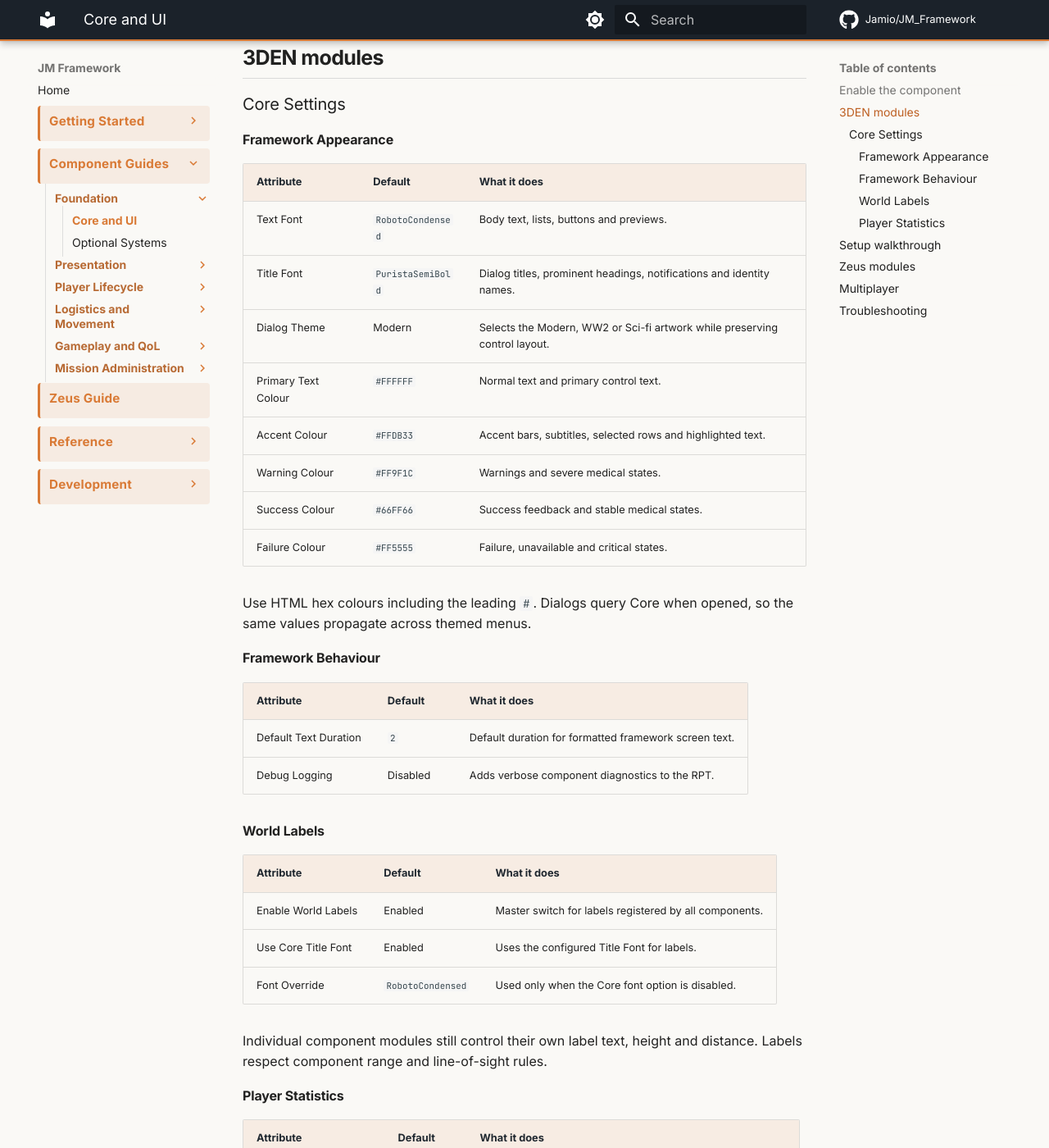
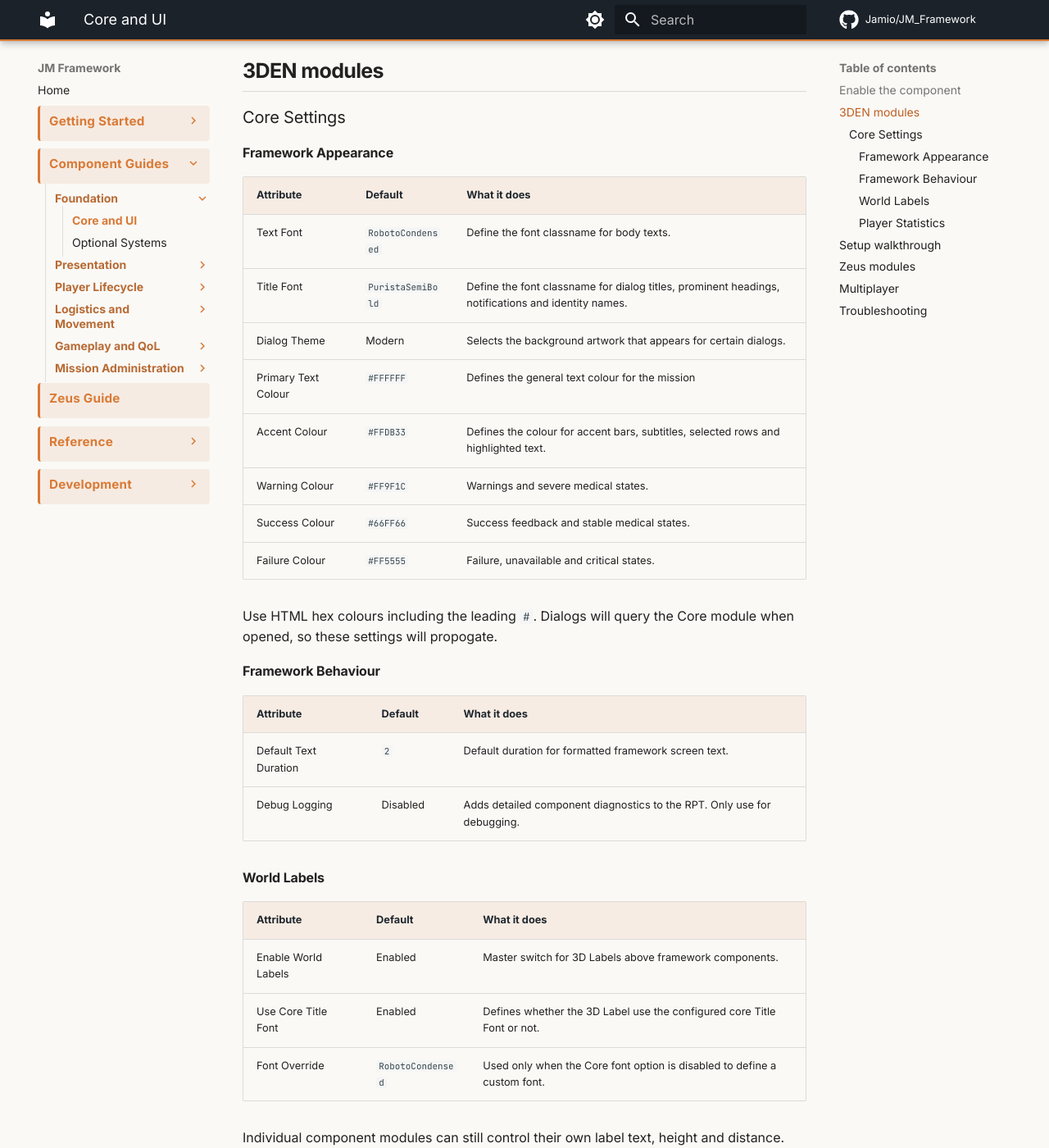
Before and after one commit to Jamio/JM_Framework_Docs, an MkDocs documentation site: the page built from docs/components/foundation/core.md, in a window 1280 px wide and 1400 px high, scrolled down 465 px. Shown: the whole window at 82% size. Built offline with MkDocs 1.6.1 and Material for MkDocs 9.7.7, drawn with Linux system fonts in a browser that asks for light colours; comment, search, counter and statistics services are not loaded; some of the changed text lies outside the part shown.

Commit message:
Revise core documentation for clarity and detail
Updated the core documentation to clarify module requirements, settings, and usage instructions.

```diff
--- a/docs/components/foundation/core.md
+++ b/docs/components/foundation/core.md
@@ -1,10 +1,12 @@
-# Core and Shared UI
+# Core
 
 Core establishes the shared fonts, colours, dialog theme, world-label behaviour and runtime services used by the rest of JM Framework. It also maintains the component registry and creates the in-game Framework Status diary subject.
 
 ## Enable the component
 
-Place exactly one **[JMF] - Core > Core Settings** module. **Every framework mission should contain this module.**{ .jmf-emphasis }
+Place exactly one **[JMF] - Core > Core Settings** module.
+
+**Mission that intends to use the JM Framework should contain this module.**{ .jmf-emphasis }
 
 ## 3DEN modules
 
@@ -14,53 +16,53 @@ Place exactly one **[JMF] - Core > Core Settings** module. **Every framework mis
 
 | Attribute | Default | What it does |
 | --- | --- | --- |
-| Text Font | `RobotoCondensed` | Body text, lists, buttons and previews. |
-| Title Font | `PuristaSemiBold` | Dialog titles, prominent headings, notifications and identity names. |
-| Dialog Theme | Modern | Selects the Modern, WW2 or Sci-fi artwork while preserving control layout. |
-| Primary Text Colour | `#FFFFFF` | Normal text and primary control text. |
-| Accent Colour | `#FFDB33` | Accent bars, subtitles, selected rows and highlighted text. |
+| Text Font | `RobotoCondensed` | Define the font classname for body texts. |
+| Title Font | `PuristaSemiBold` | Define the font classname for dialog titles, prominent headings, notifications and identity names. |
+| Dialog Theme | Modern | Selects the background artwork that appears for certain dialogs. |
+| Primary Text Colour | `#FFFFFF` | Defines the general text colour for the mission |
+| Accent Colour | `#FFDB33` | Defines the colour for accent bars, subtitles, selected rows and highlighted text. |
 | Warning Colour | `#FF9F1C` | Warnings and severe medical states. |
 | Success Colour | `#66FF66` | Success feedback and stable medical states. |
 | Failure Colour | `#FF5555` | Failure, unavailable and critical states. |
 
-Use HTML hex colours including the leading `#`. Dialogs query Core when opened, so the same values propagate across themed menus.
+Use HTML hex colours including the leading `#`. Dialogs will query the Core module when opened, so these settings will propogate.
 
 #### Framework Behaviour
 
 | Attribute | Default | What it does |
 | --- | --- | --- |
 | Default Text Duration | `2` | Default duration for formatted framework screen text. |
-| Debug Logging | Disabled | Adds verbose component diagnostics to the RPT. |
+| Debug Logging | Disabled | Adds detailed component diagnostics to the RPT. Only use for debugging. |
 
 #### World Labels
 
 | Attribute | Default | What it does |
 | --- | --- | --- |
-| Enable World Labels | Enabled | Master switch for labels registered by all components. |
-| Use Core Title Font | Enabled | Uses the configured Title Font for labels. |
-| Font Override | `RobotoCondensed` | Used only when the Core font option is disabled. |
+| Enable World Labels | Enabled | Master switch for 3D Labels above framework components. |
+| Use Core Title Font | Enabled | Defines whether the 3D Label use the configured core Title Font or not. |
+| Font Override | `RobotoCondensed` | Used only when the Core font option is disabled to define a custom font. |
 
-Individual component modules still control their own label text, height and distance. Labels respect component range and line-of-sight rules.
+Individual component modules can still control their own label text, height and distance.
 
 #### Player Statistics
 
 | Attribute | Default | What it does |
 | --- | --- | --- |
-| Enable Player Statistics | Enabled | Records the data consumed by Debriefing and future exports. |
-| Track Travel Distance | Enabled | Enables foot and vehicle distance sampling. |
-| Track Medical Activity | Enabled | Enables ACE treatment tracking. |
+| Enable Player Statistics | Enabled | Records player statistics and data, ready for export to debrief or something else. |
+| Track Travel Distance | Enabled | Enables foot and vehicle distance tracking. |
+| Track Medical Activity | Enabled | Enables ACE treatments tracking. |
 
 ## Setup walkthrough
 
-1. Place **Core Settings** before configuring other systems.
+1. Place a **Core Settings** module in the 3DEN editor.
 2. Choose a text font, title font and dialog theme.
-3. Set the accent and semantic colours.
+3. Leave the accent and semantics colours alone unless you desperately want to change them to someting specific
 4. Leave world labels and statistics enabled unless the mission deliberately does not use them.
-5. Enable debug logging only while diagnosing a problem.
+5. Enable debug logging only while diagnosings problems/testing.
 
 ## Zeus modules
 
-Core has no ZEN module. Live control belongs to the component-specific ZEN categories.
+Core has no ZEN modules.
 
 ## Multiplayer
 
@@ -69,5 +71,5 @@ Core publishes mission-wide settings and the component registry. Clients use tho
 ## Troubleshooting
 
 - If dialogs use mixed fonts or themes, check for duplicate **Core Settings** modules.
-- If a colour is ignored, use a six-digit HTML hex value with `#`.
-- If labels are globally absent, check **Enable World Labels** before inspecting individual object modules.
+- If a colour is ignored or doesnt appear to apply, check that you are using a six-digit HTML hex value with `#`.
+- If labels are globally absent, check **Enable World Labels** is actually enabled, and not globally overwriting them per-object setups.
```
